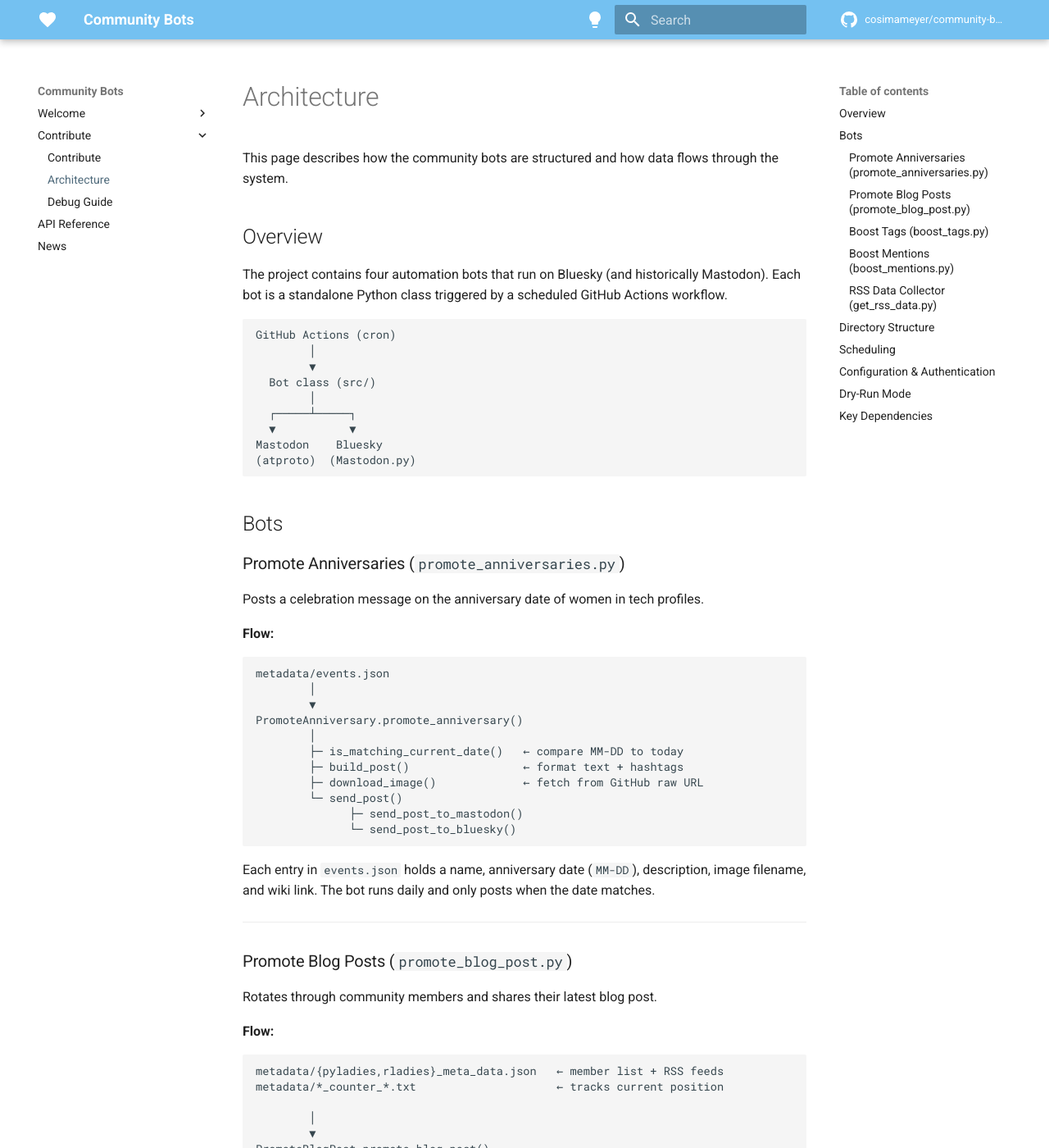
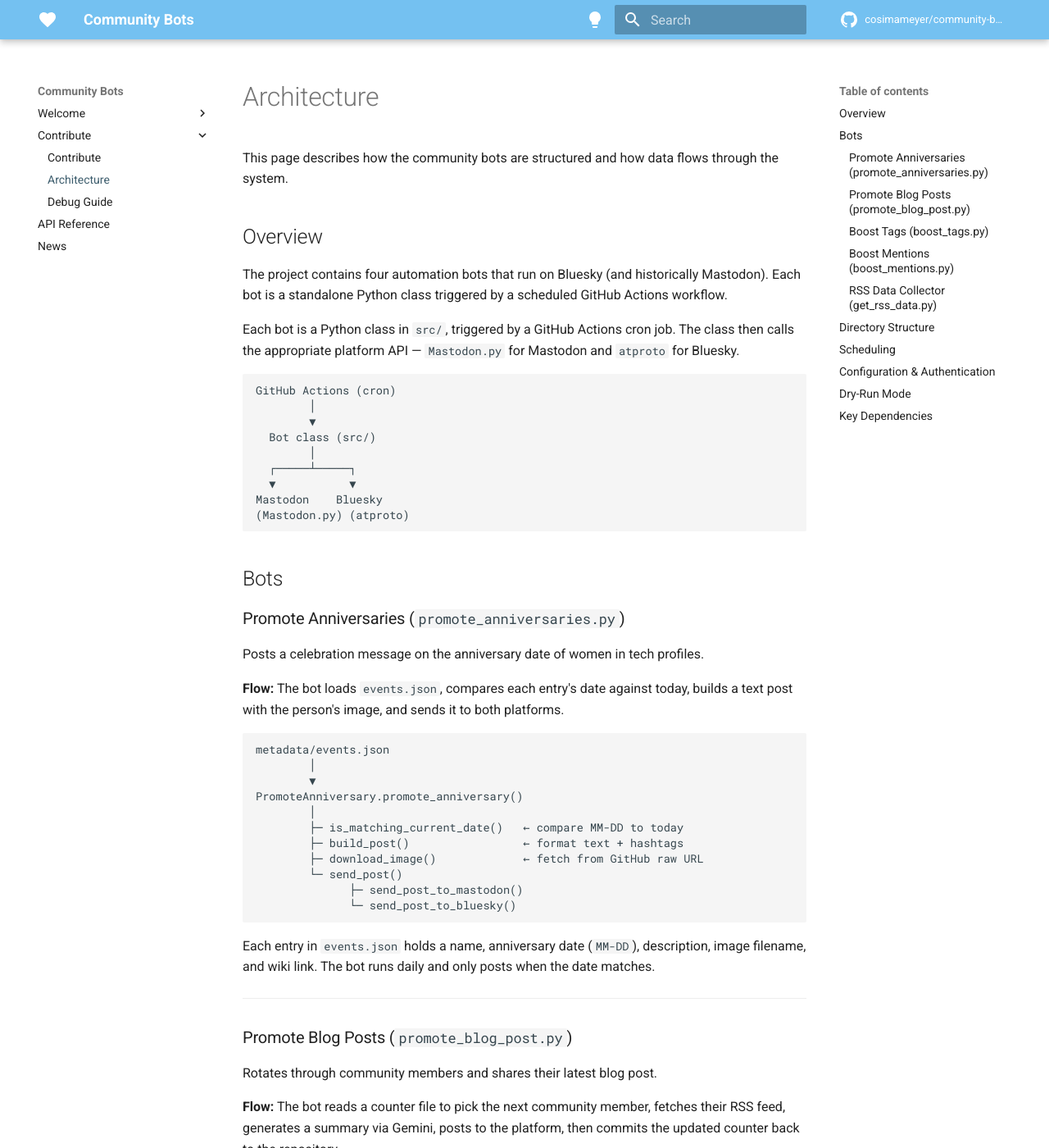
Before and after one commit to cosimameyer/community-bots, an MkDocs documentation site: the page built from docs/contribute/architecture.md, in a window 1280 px wide and 1400 px high. Shown: the whole window at 82% size. Built offline with MkDocs 1.6.1 and Material for MkDocs 9.7.7, drawn with Linux system fonts in a browser that asks for light colours; comment, search, counter and statistics services are not loaded; some of the changed text lies outside the part shown.

Commit message:
docs: fix accessibility and content issues across documentation site
- Add alt text to all 9 images in index.md
- Fix broken R-Ladies Bluesky links (replaced with coming-soon note)
- Fix WCAG AA contrast failures in extra.css (light and dark mode link colors)
- Correct swapped atproto/Mastodon.py labels in architecture overview diagram
- Add prose summaries before all ASCII flow diagrams and the directory tree
- Add lead-in sentences before all three tables in architecture.md
- Add orienting paragraph and fix 'Here' link text in contribute.md
- Fix typo 'you terminal' to 'your terminal' in contribute.md
- Fix grammar 'This projects' to 'This project' in index.md
- Replace vague Mastodon status note with clear status and action links
- Add heading and description to reference.md stub page
- Add language: en to mkdocs theme config
- Complete truncated copyright line
- Rewrite cookie consent description

````diff
--- a/docs/contribute/architecture.md
+++ b/docs/contribute/architecture.md
@@ -5,6 +5,8 @@
 ## Overview
 
 The project contains four automation bots that run on Bluesky (and historically Mastodon). Each bot is a standalone Python class triggered by a scheduled GitHub Actions workflow.
+
+Each bot is a Python class in `src/`, triggered by a GitHub Actions cron job. The class then calls the appropriate platform API — `Mastodon.py` for Mastodon and `atproto` for Bluesky.
 
 ```
 GitHub Actions (cron)
@@ -15,7 +17,7 @@
   ┌─────┴─────┐
   ▼           ▼
 Mastodon    Bluesky
-(atproto)  (Mastodon.py)
+(Mastodon.py) (atproto)
 ```
 
 ## Bots
@@ -24,7 +26,7 @@
 
 Posts a celebration message on the anniversary date of women in tech profiles.
 
-**Flow:**
+**Flow:** The bot loads `events.json`, compares each entry's date against today, builds a text post with the person's image, and sends it to both platforms.
 
 ```
 metadata/events.json
@@ -48,7 +50,7 @@
 
 Rotates through community members and shares their latest blog post.
 
-**Flow:**
+**Flow:** The bot reads a counter file to pick the next community member, fetches their RSS feed, generates a summary via Gemini, posts to the platform, then commits the updated counter back to the repository.
 
 ```
 metadata/{pyladies,rladies}_meta_data.json   ← member list + RSS feeds
@@ -78,7 +80,7 @@
 
 Reposts any public post tagged `#pyladies` or `#rladies`.
 
-**Flow:**
+**Flow:** The bot searches each configured hashtag, then reposts any public post it finds that hasn't already been boosted.
 
 ```
 config.TAGS  ←  ['#rladies', '#pyladies']
@@ -101,7 +103,7 @@
 
 Boosts and likes posts that mention the bot accounts.
 
-**Flow:**
+**Flow:** The bot reads its notification feed, then boosts and likes any new mention it finds.
 
 ```
 BoostMentions.boost_mentions()
@@ -122,7 +124,7 @@
 
 Scrapes community RSS feeds and regenerates the metadata JSON files used by the blog-post bot.
 
-**Flow:**
+**Flow:** The bot fetches the community blog list from GitHub, parses each blog's RSS feed, and writes an updated metadata JSON file locally.
 
 ```
 RSSData.get_rss_data()
@@ -138,6 +140,8 @@
 ---
 
 ## Directory Structure
+
+The repository is organised as follows: bot source code lives in `src/`, persistent state in `metadata/`, documentation in `docs/`, and scheduled triggers in `.github/workflows/`.
 
 ```
 .
@@ -167,7 +171,7 @@
 
 ## Scheduling
 
-All bots are triggered by GitHub Actions cron schedules:
+All bots are triggered by GitHub Actions cron schedules. The table below shows each workflow, its schedule, and the bot module it runs.
 
 | Workflow | Schedule | Bot |
 |---|---|---|
@@ -184,7 +188,7 @@
 
 ## Configuration & Authentication
 
-Environment variables (stored as GitHub Secrets) drive all credentials and paths:
+Environment variables (stored as GitHub Secrets) drive all credentials and paths. The table below lists each variable and which bot module reads it.
 
 | Variable | Used by |
 |---|---|
@@ -203,6 +207,8 @@
 
 ## Key Dependencies
 
+The table below lists the third-party libraries the project depends on and what each is used for.
+
 | Library | Purpose |
 |---|---|
 | `atproto` | Bluesky / AT Protocol client |
--- a/docs/stylesheets/extra.css
+++ b/docs/stylesheets/extra.css
@@ -3,7 +3,7 @@
     --md-primary-fg-color--light: #A5D7F5;
     --md-primary-fg-color--dark: #A5D7F5;
     --md-accent-fg-color: #2e739d;
-    --md-typeset-a-color: #506b7c;
+    --md-typeset-a-color: #3e5e6e; /* darkened from #506b7c for WCAG AA contrast on white */
     --md-typeset-a-color--hover: #2e739d;
 }
 
@@ -13,8 +13,8 @@
     --md-primary-fg-color--dark: #85c3e9;
     --md-accent-fg-color: #2e739d;
     --md-hue: 210;
-    --md-typeset-a-color: #506b7c;
-    --md-typeset-a-color--hover: #2e739d;
+    --md-typeset-a-color: #85c3e9; /* lightened from #506b7c for WCAG AA contrast on dark background */
+    --md-typeset-a-color--hover: #A5D7F5;
 }
 
 :root {
--- a/mkdocs.yml
+++ b/mkdocs.yml
@@ -5,6 +5,7 @@
 
 theme:
   name: "material"
+  language: en
   icon:
     logo: material/heart
     repo: material/github
@@ -34,7 +35,7 @@
   consent:
     title: Cookie consent
     description: >-
-      I took great care to disable all third party cookies and scripts. However, there might be some cookies left which would like to be used.
+      I took great care to disable all third-party cookies and scripts. There may still be a few residual cookies — please choose your preference below.
     actions:
       - accept
       - reject
@@ -48,7 +49,7 @@
         checked: false
 
 copyright: >
-  Copyright &copy; 2023 –
+  Copyright &copy; 2023 – present Cosima Meyer &nbsp;|&nbsp;
   <a href="#__consent">Change cookie settings</a>
 
 plugins:
````
Also changed, not shown: docs/contribute/contribute.md (+3 -3 lines), docs/index.md (+15 -14 lines), docs/reference.md (+4 -0 lines).
